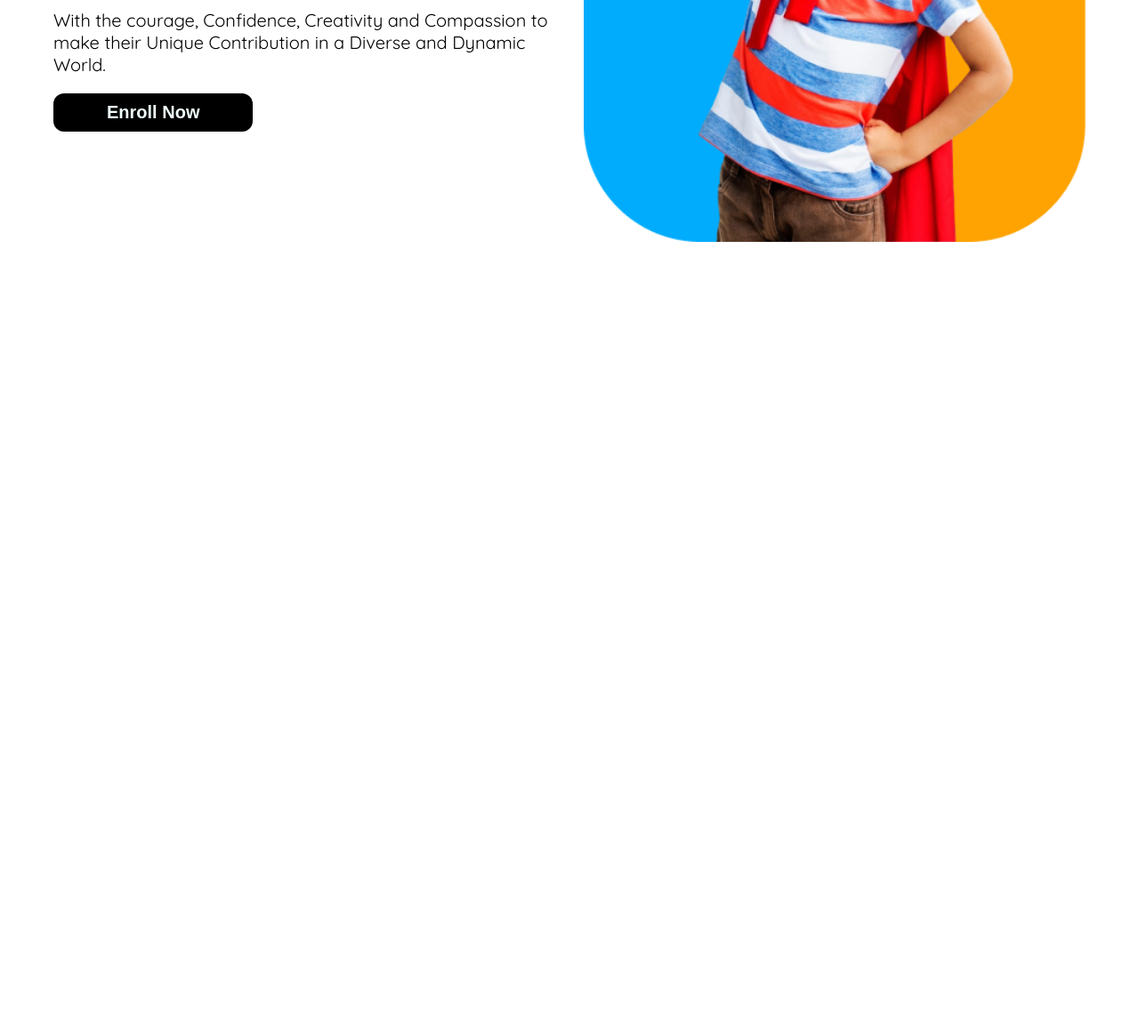
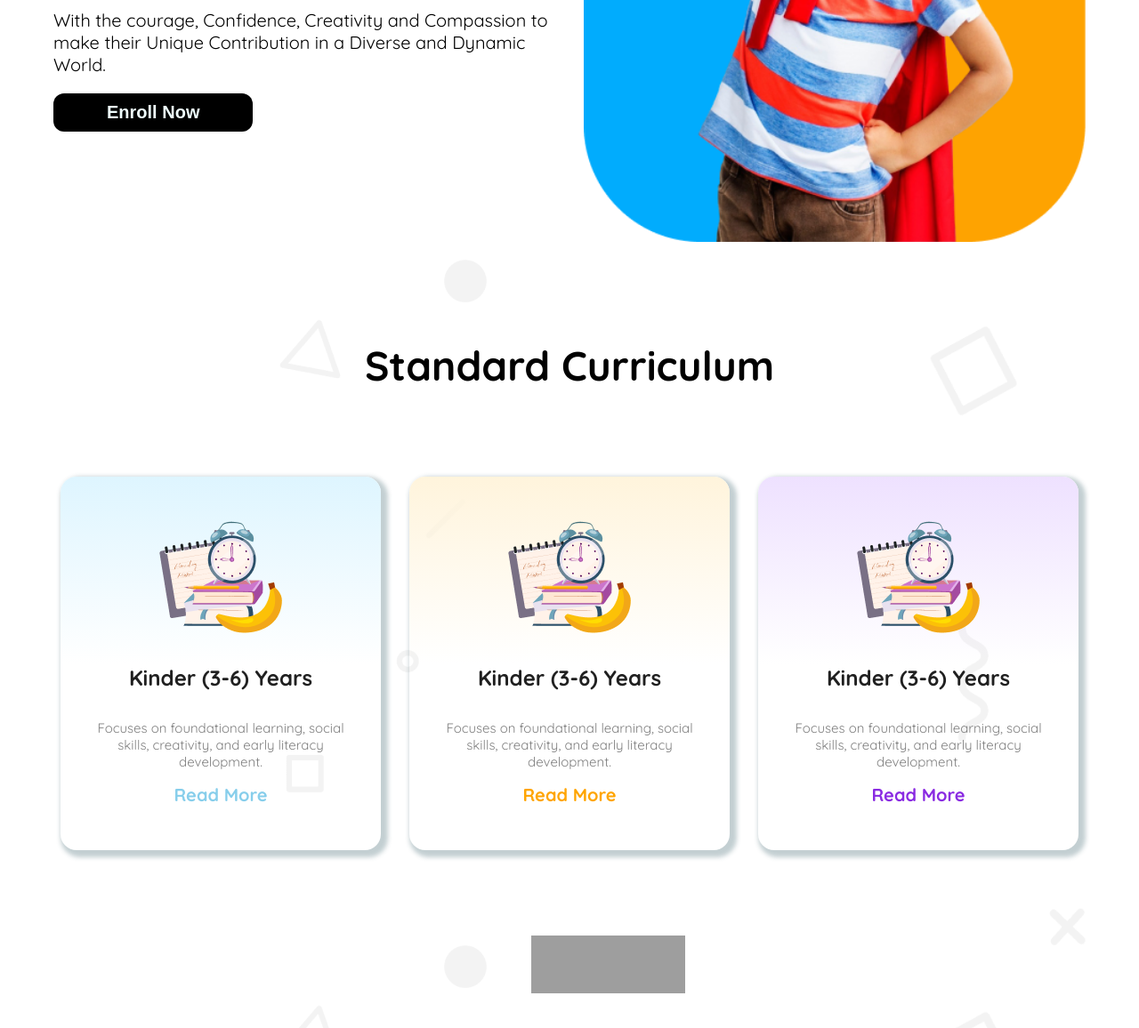
Before and after one commit to minhazchy101/kids-school-assignment, a plain HTML site: page index.html in a window 1280 px wide. Shown: the part 633-1789 px from the top of the page at 89% size. Before the commit the page ends 933 px from the top, so only its background shows below. Drawn offline with Linux system fonts and the light colour scheme; grey boxes are pictures that could not be loaded.

Commit message:
again added

```diff
--- a/index.html
+++ b/index.html
@@ -55,7 +55,7 @@
     students from small age <span style="color: skyblue;">towards vision</span>
     </h2>
 
-    <p class="st-text font-20">
+    <p class=" font-20">
     With the courage, Confidence, Creativity and Compassion to make their Unique Contribution in a Diverse and Dynamic World.
     </p>
 
@@ -78,6 +78,46 @@
 
     <main>
 
+<section id="standard">
+
+    <h3 class="title">Standard Curriculum</h3>
+
+    <div class="card-container flex max-width">
+
+        <div class="card card-1">
+            <img src="assets/elementary.png" alt="">
+            <h4 class="card-title">Kinder (3-6) Years</h4>
+            <p class="st-text">Focuses on foundational learning, social skills, creativity, and early literacy development.</p>
+            <a href="#" class="font-20 font-bold" style="color: skyblue;">Read More</a>
+        </div>
+        <div class="card card-2">
+            <img src="assets/elementary.png" alt="">
+            <h4 class="card-title">Kinder (3-6) Years</h4>
+            <p class="st-text">Focuses on foundational learning, social skills, creativity, and early literacy development.</p>
+            <a href="#" class="font-20 font-bold" style="color: orange;">Read More</a>
+        </div>
+        <div class="card card-3">
+            <img src="assets/elementary.png" alt="">
+            <h4 class="card-title">Kinder (3-6) Years</h4>
+            <p class="st-text">Focuses on foundational learning, social skills, creativity, and early literacy development.</p>
+            <a href="#" class="font-20 font-bold" style="color:blueviolet ;">Read More</a>
+        </div>
+
+    </div>
+
+    <div class="icon ">
+        <img src="https://img.icons8.com/?size=48&id=80689&format=png" alt="" class="width-100">
+        <img src="https://img.icons8.com/?size=48&id=80323&format=png" alt="" class="width-100">
+    </div>
+
+
+</section>
+
+
+
+<section></section>
+
+
 
     </main>
 
--- a/style/style.css
+++ b/style/style.css
@@ -46,13 +46,20 @@
     border-radius: 0.75rem;
 }
 
+.title{
+    font-weight: bold;
+    font-size: 2.875rem ;
+    text-align: center;
+    /* margin-top: 2.75rem; */
+}
+
 /* nav style */
 
  ul{
     list-style: none;
 }
 
-ul a{
+a{
     text-decoration: none;
 }
 
@@ -70,6 +77,53 @@ ul a{
     display: none;
 }
 
+/* standard style */
+
+#standard{
+    background: url("../assets/bg.png");
+    padding: 2.75rem ;
+}
+
+.card-container{
+    margin: 5rem auto;
+}
+
+.card{
+    text-align: center;
+    padding: 3.125rem 2.5rem;
+    border-radius: 1.125rem ;
+    border: none;
+    box-shadow: 0.25rem 0.25rem 0.3125rem 0.25rem rgba(70, 106, 118, 0.326) ;
+
+}
+
+.card-1{
+    background: linear-gradient(180deg ,rgba(222, 245, 255, 1), rgba(255, 255, 255, 0) , rgba(255, 255, 255, 0));
+}
+.card-2{
+    background: linear-gradient(180deg ,rgba(255, 244, 220, 1), rgba(255, 255, 255, 0) , rgba(255, 255, 255, 0));
+}
+.card-3{
+    background: linear-gradient(180deg ,rgba(238, 225, 255, 1), rgba(255, 255, 255, 0) , rgba(255, 255, 255, 0));
+}
+
+.card-title{
+    font-weight: bold;
+    font-size: 1.5rem;
+    color: rgba(32, 32, 32, 1);
+}
+
+.st-text{
+    font-size: 0.9375rem;
+    font-weight: 400px;
+    color: rgba(128, 128, 128, 1);
+}
+
+.icon{
+    max-width: 6.771vw;
+     display: flex;
+    margin: 0 auto;
+}
 
 @media screen and (max-width: 576px) {
 
@@ -95,6 +149,10 @@ ul a{
         text-align: center;
     }
 
+    .card-container{
+        flex-direction: column;
+    }
+
 }
 @media screen and (min-width: 576px) and (max-width: 992px) {
     .banner{
```
